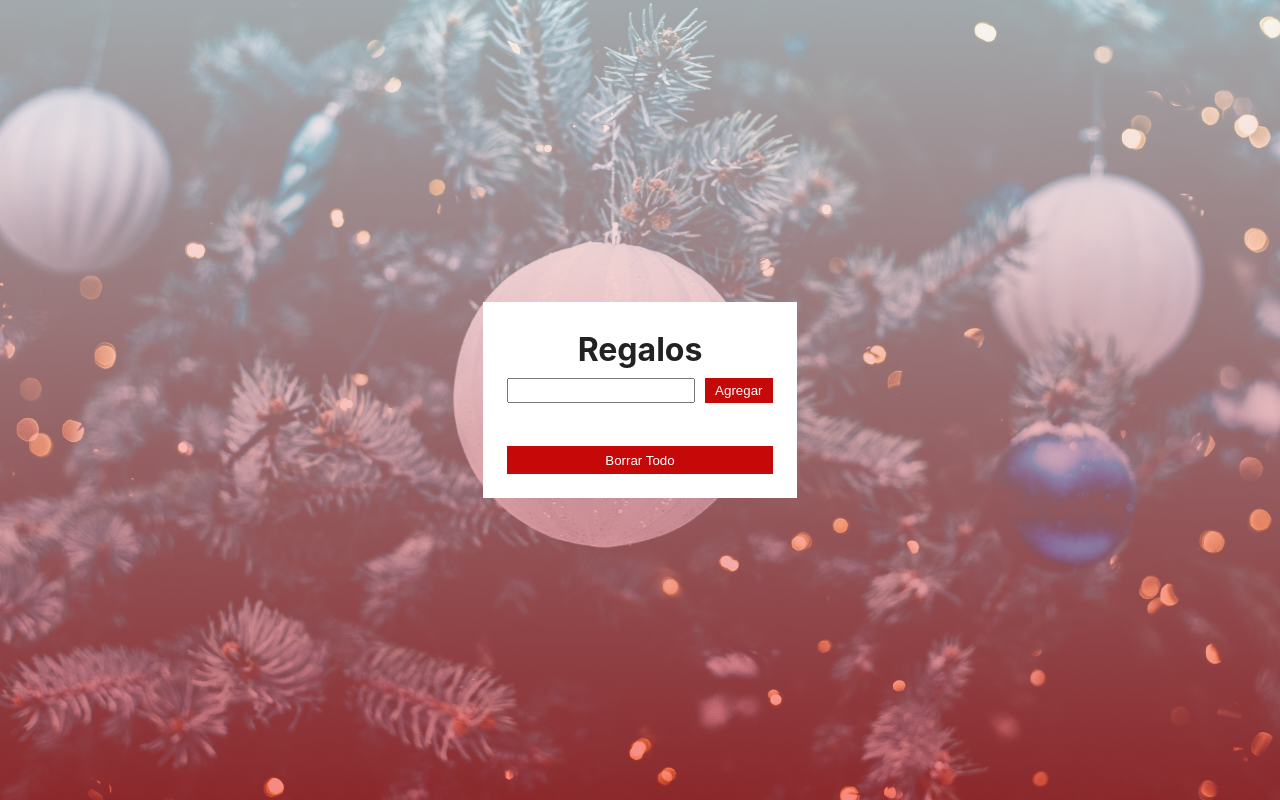
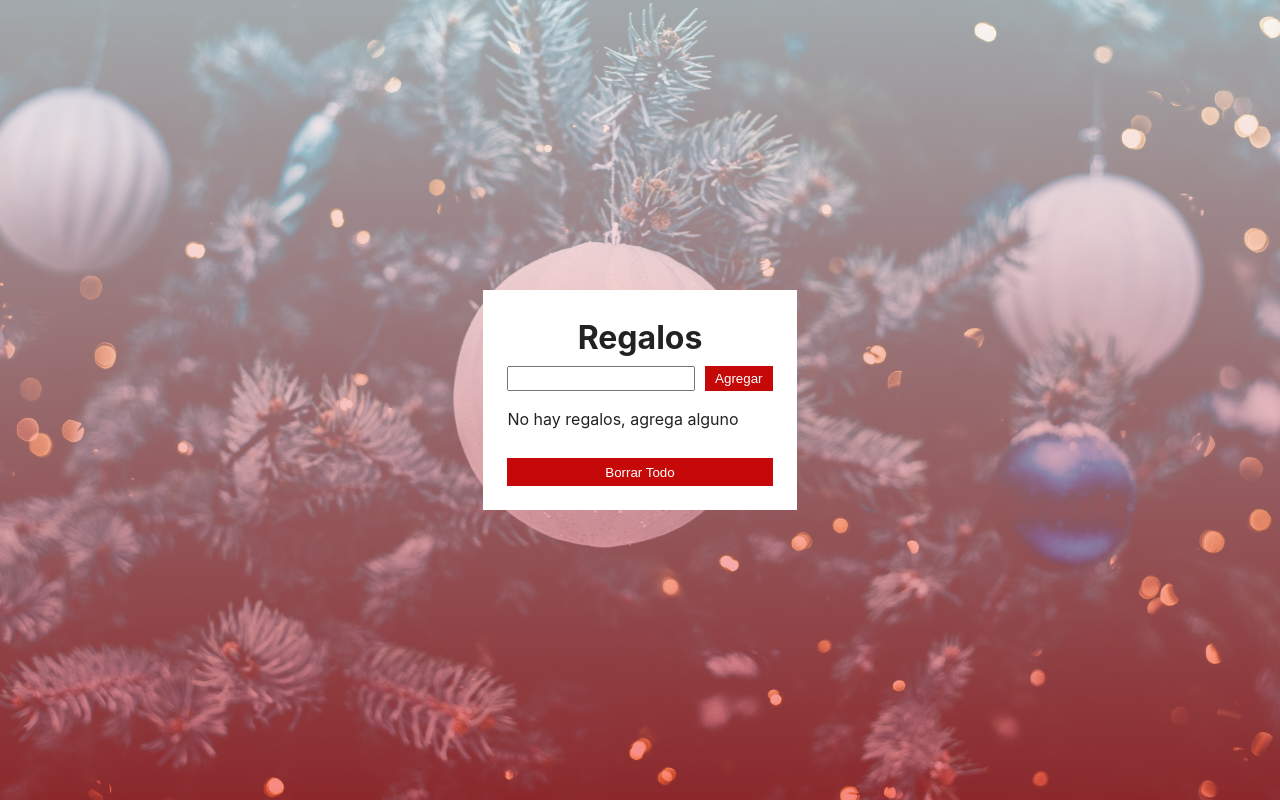
Before and after one commit to francisco-solis99/adviency, a React (Vite) app: page / in a window 1280 px wide. Both pictures are taken after a click on the button "Borrar Todo". Built offline with nearby package versions, Linux system fonts and the light colour scheme.

Commit message:
feat: :sparkles: #day-5 add the default message when there are not gifts

```diff
--- a/src/components/ListGifts.jsx
+++ b/src/components/ListGifts.jsx
@@ -4,11 +4,17 @@
 export function ListGifs({gifts, deleteGiftById}) {
 
   const handleClickDeleteGift = (id) => deleteGiftById(id)
-
+  const isEmpty = gifts.length === 0;
 
   return (
     <ul className='gifts__list'>
             {
+              isEmpty
+                ?
+                  <li className="gifts__empty">
+                    No hay regalos, agrega alguno
+                  </li>
+                :
                   gifts.map(gift => (
                     <li key={gift.id} className='gift'>
                       <span>
```
Also changed, not shown: src/components/GiftItem.jsx (added).
